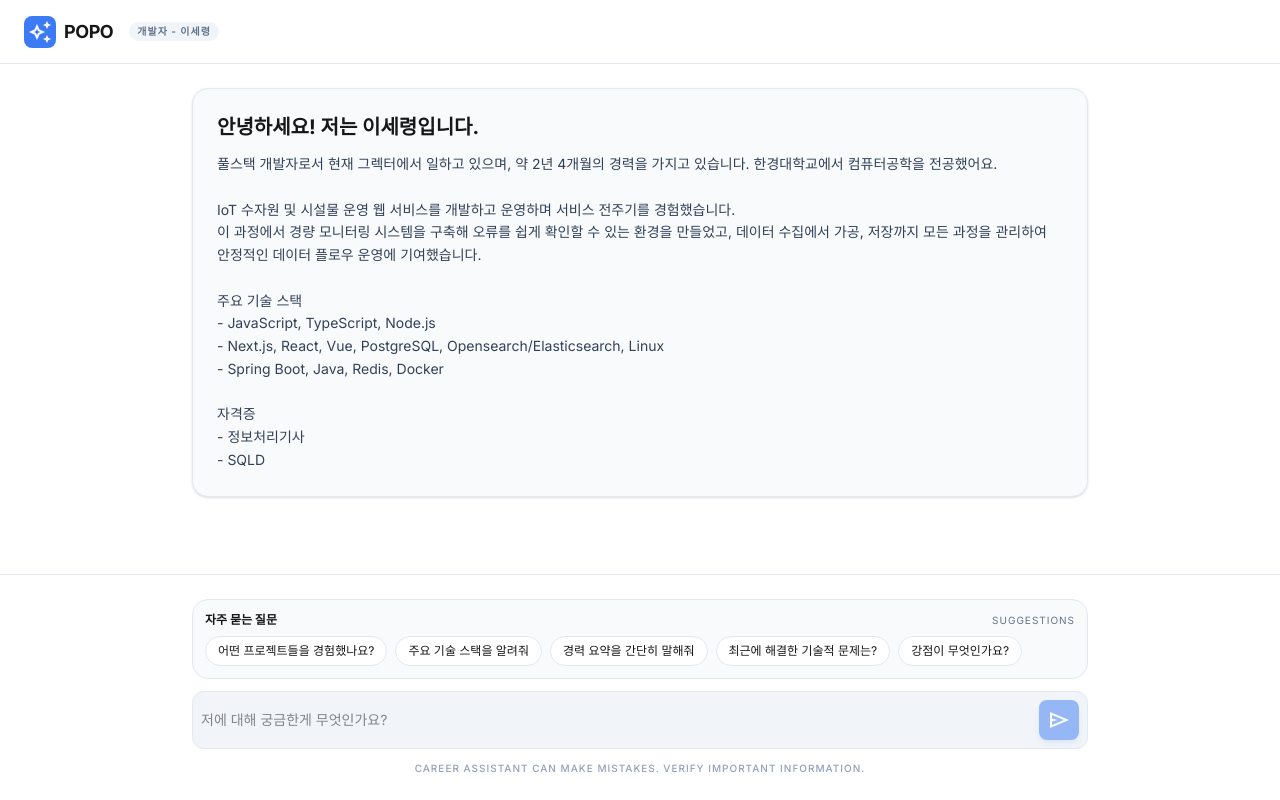
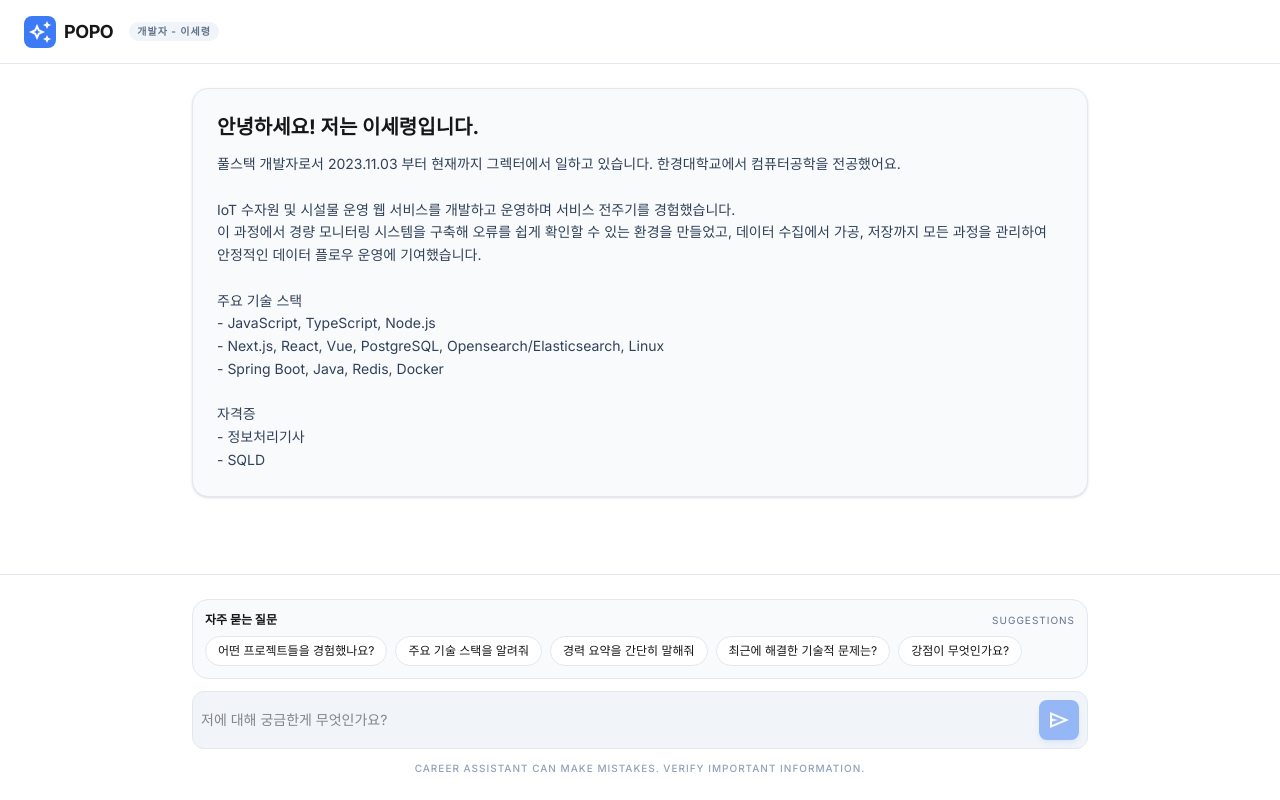
Before and after one commit to Hediar/popo, a Next.js app in the folder frontend/: page / in a window 1280 px wide. Built offline with nearby package versions, Linux system fonts and the light colour scheme; no server answers.

Commit message:
showcase 자기소개 수정

```diff
--- a/frontend/components/IntroShowcase.tsx
+++ b/frontend/components/IntroShowcase.tsx
@@ -33,7 +33,7 @@ export default function IntroShowcase({
 						안녕하세요! 저는 이세령입니다.
 					</h1>
 					<div className="text-sm text-slate-700 dark:text-slate-300 whitespace-pre-line leading-relaxed">
-						{`풀스택 개발자로서 현재 그렉터에서 일하고 있으며, 약 2년 4개월의 경력을 가지고 있습니다. 한경대학교에서 컴퓨터공학을 전공했어요.
+						{`풀스택 개발자로서 2023.11.03 부터 현재까지 그렉터에서 일하고 있습니다. 한경대학교에서 컴퓨터공학을 전공했어요.
 
 IoT 수자원 및 시설물 운영 웹 서비스를 개발하고 운영하며 서비스 전주기를 경험했습니다.
 이 과정에서 경량 모니터링 시스템을 구축해 오류를 쉽게 확인할 수 있는 환경을 만들었고, 데이터 수집에서 가공, 저장까지 모든 과정을 관리하여 안정적인 데이터 플로우 운영에 기여했습니다.
```
